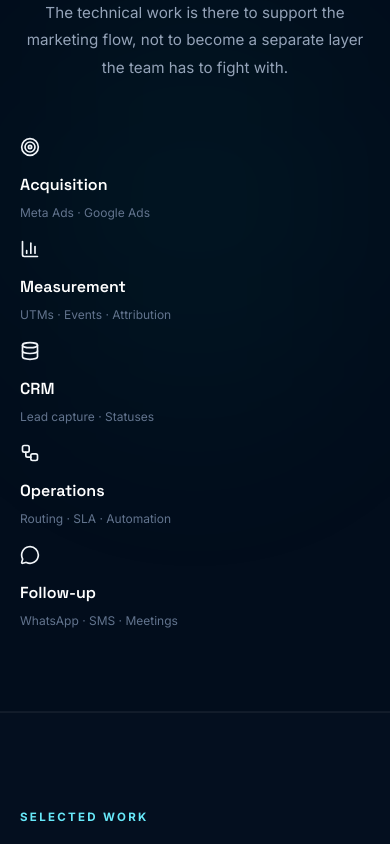
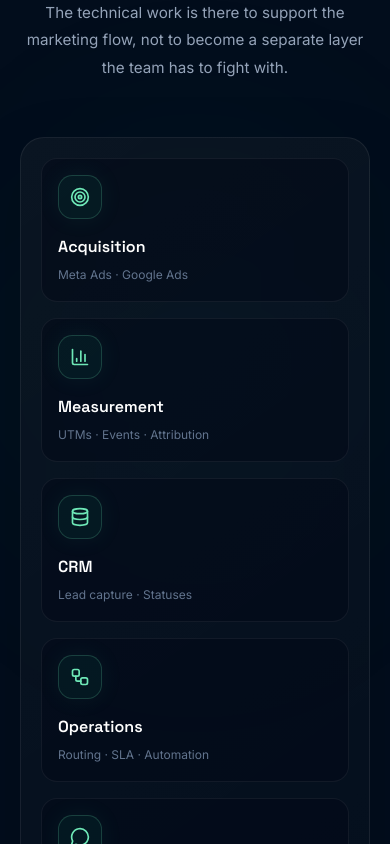
Before and after one commit to MohAdell/mohadell.github.io, a React (Vite) app: page / in a window 390 px wide. Shown: the part 5080-5924 px from the top of the page. Built offline with nearby package versions, Linux system fonts and the light colour scheme.

Commit message:
Polish funnel journey interactions and mobile layout

```diff
--- a/src/index.css
+++ b/src/index.css
@@ -282,6 +282,75 @@ h1, h2, h3, h4, h5, h6 {
   box-shadow: 0 0 18px rgba(52, 211, 153, 0.5);
 }
 
+.journey-shell {
+  position: relative;
+  overflow: hidden;
+  border: 1px solid rgba(255,255,255,.075);
+  border-radius: 1.5rem;
+  background:
+    linear-gradient(145deg, rgba(255,255,255,.035), rgba(255,255,255,.012)),
+    rgba(3,14,27,.62);
+  padding: 1.25rem;
+  box-shadow: 0 24px 70px rgba(0,0,0,.14);
+}
+
+.journey-line {
+  position: absolute;
+  left: 10%;
+  right: 10%;
+  top: 3.2rem;
+  height: 1px;
+  transform-origin: left center;
+  background: linear-gradient(90deg, transparent, rgba(110,231,183,.45), rgba(103,232,249,.4), transparent);
+}
+
+.journey-step {
+  position: relative;
+  min-height: 8.5rem;
+  border: 1px solid rgba(255,255,255,.06);
+  border-radius: 1rem;
+  background: rgba(2,8,23,.52);
+  padding: 1rem;
+  transition: transform 220ms ease, border-color 220ms ease, background 220ms ease;
+}
+
+.journey-step:hover {
+  transform: translateY(-4px);
+  border-color: rgba(110,231,183,.2);
+  background: rgba(5,20,35,.72);
+}
+
+.journey-icon {
+  position: relative;
+  z-index: 2;
+  display: flex;
+  width: 2.75rem;
+  height: 2.75rem;
+  align-items: center;
+  justify-content: center;
+  border: 1px solid rgba(110,231,183,.2);
+  border-radius: .9rem;
+  background: rgba(16,185,129,.07);
+  color: #6ee7b7;
+  box-shadow: 0 0 24px rgba(52,211,153,.07);
+  transition: transform 220ms ease, box-shadow 220ms ease;
+}
+
+.journey-step:hover .journey-icon {
+  transform: translateY(-2px) scale(1.05);
+  box-shadow: 0 0 30px rgba(52,211,153,.14);
+}
+
+@media (max-width: 767px) {
+  .journey-line {
+    display: none;
+  }
+
+  .journey-step {
+    min-height: auto;
+  }
+}
+
 *:focus-visible {
   outline: 2px solid #6ee7b7;
   outline-offset: 3px;
```
